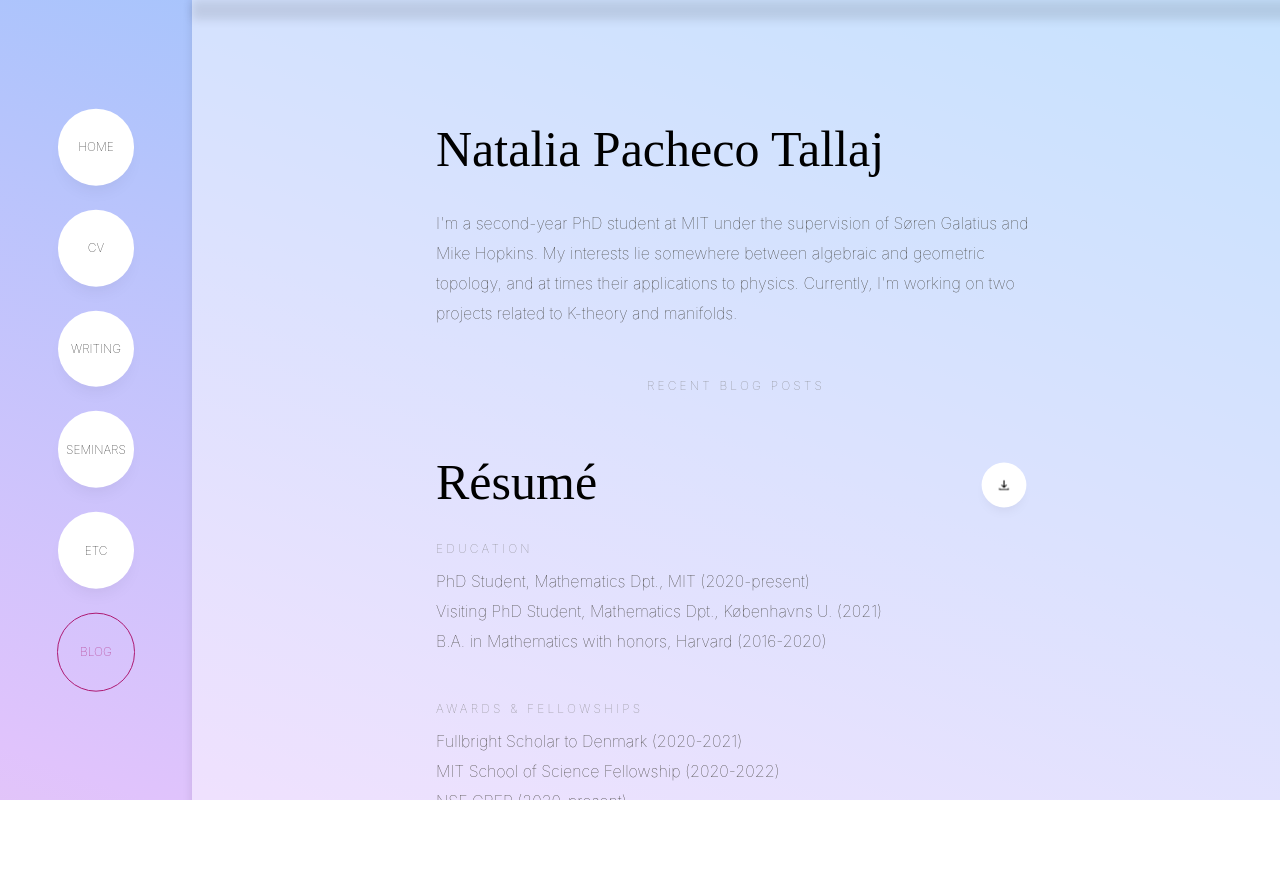
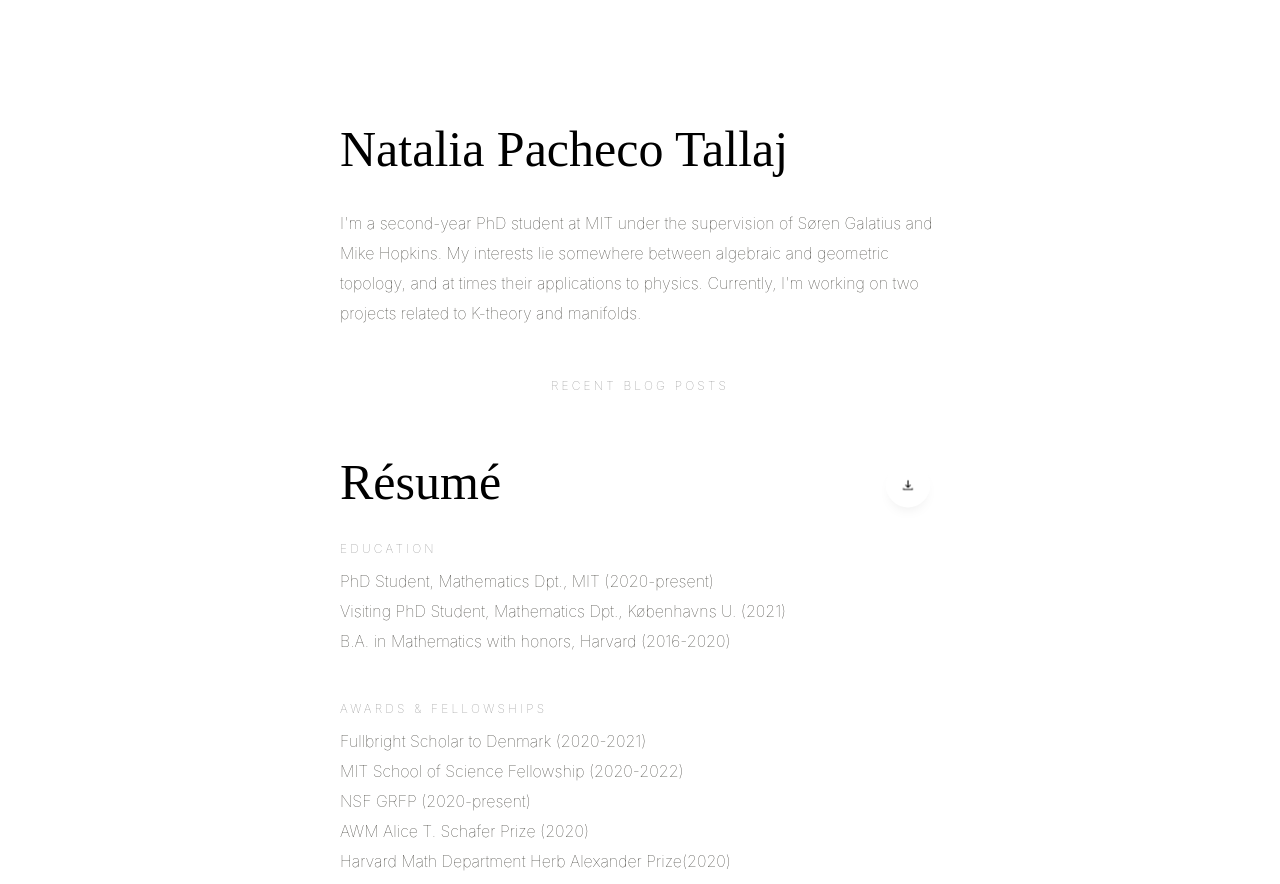
Before and after one commit to natipi/website-tinkering, a website: page public/index.html in a window 1280 px wide. Shown: the top 884 px of the page. Before the commit the page ends 800 px from the top, so only its background shows below. Drawn offline with nearby package versions, Linux system fonts and the light colour scheme; no server answers; a web font is replaced by a local one.

Commit message:
remove parallax and multicolor background

```diff
--- a/public/css/style.scss
+++ b/public/css/style.scss
@@ -18,34 +18,22 @@
 }
 
 body{
-    /* background: radial-gradient(30% 55.51% at 50% 70%, #FFD3C7 0%, rgba(255, 211, 200, 0.04) 100%),
-                radial-gradient(30% 80% at 94% 96%, rgba(0, 255, 255, 0.3) 0%, rgba(230, 245, 255, 0) 70%),
-                radial-gradient(44% 80% at 4% 94%, rgba(107, 110, 154, 0.8) 0%, rgba(225, 225, 234, 0) 100%), #FFFFFF; */
-    // font-family: quiche-sans, sans-serif;
     font-family: Inter, Helvetica, "Apple Color Emoji", "Segoe UI Emoji", NotoColorEmoji, "Noto Color Emoji", "Segoe UI Symbol", "Android Emoji", EmojiSymbols, -apple-system, BlinkMacSystemFont, "Segoe UI", Roboto, "Helvetica Neue", "Noto Sans", sans-serif;
     font-weight: 100;
     align-content:center;align-items:center;
     margin:0;
     padding:0;
-    overflow: hidden;
-
-    // background-image: linear-gradient(200deg, #8EC5FC 0%, #E0C3FC 33%, #ffdebd 66%, #cdffc5 100%);
+    overflow: scroll;
 }
 
 h1, h2, h3 {
-    /* font-weight:100; */
     font-weight: 300;
 }
 
 h1 {
     margin: auto;
-    /* margin-top: 100px !important; */
     font-size: 34px;
     font-family: 'ny', serif;
-    // font-family: rollerscript-rough, sans-serif;
-    // font-style: normal;
-    // font-weight: 400;
-    /* text-align:center; */
     margin-bottom:30px;
 }
 
@@ -68,21 +56,6 @@ a {
     margin-bottom:0;
 }
 
-.parallax-wrapper {
-    position: relative;
-    height: 100vh;
-    width: 100vw;
-    overflow-x: hidden;
-    overflow-y: auto;
-    perspective: 1px;
-}
-
-.parallax-object {
-    // --scale: calc(1)
-    // transform-style: preserve-3d;
-
-    // position:absolute;
-}
 
 .background-gradient {
     content: '';
@@ -90,14 +63,12 @@ a {
     min-height: 100vh;
     width: 25vw; //25
     background-color: white;
-    // before: 200deg, blue
     background-image: linear-gradient(200deg, #8EC5FC 0%, #E0C3FC 33%, #ffdebd 66%, #cdffc5 100%);
     opacity: 0.3; //0.2
     transform: translateZ(-1px) scale(8) translateY(37.5vh); // scale 8, Y 37.5
     z-index:-2;
     margin-left: auto;
     margin-right: auto;
-    // border: 10px solid red;
 }
 .section-background {
     content: '';
@@ -155,30 +126,20 @@ a {
     top: 15vh;
 }
 .has-small-top-margin{
-    // top:calc(100px);
-    // top:10vh;
-    // top: 50vh;
-    // top:30px;
-
-    // so that the one-column blog post spotlight ends up vertically centered
-    // height of post spotlight: little heading 12px + 15px, 35vh post-card, 30px margin-bottom for the first, 10px padding-bottom on post-spotlight
-    top: calc((100vh - (12px + 15px + 35vh + 30px + 35vh + 10px)) / 2);
+top: calc((100vh - (12px + 15px + 35vh + 30px + 35vh + 10px)) / 2);
 }
 .max-width {
     position: absolute;
     width: 50vw;
     max-width: 600px;
-    // max-width:40vw;
     min-width: 400px;
     left: 50%;
-    // top: calc(20px + 40px + 20vh); // replace 40px by height of nav bar
     min-height:100vh;
     transform: translateX(-50%) ;
 }
 
 .max-width h1 {
     font-size: 50px;
-    // padding-bottom:10px;
 }
 
 
--- a/public/index.html
+++ b/public/index.html
@@ -45,50 +45,7 @@
         </script>
     </head>
     <body>
-        <!-- <div class="nav-bar">
-            <a class="nav-item" id="home-button">HOME</a>
-            <a class="nav-item" id="cv-button">CV</a>
-            <a class="nav-item" id="writing-button">WRITING</a>
-            <a class="nav-item" id="seminars-button">SEMINARS</a>
-            <a class="nav-item" id="etc-button">ETC</a>
-            <a style="padding-left:5px;padding-right:5px;padding-top:15px;padding-bottom:15px;">|</span>
-            <a href="" class="nav-item">BLOG</a>
-        </div> -->
-        <div style="position:fixed;float:left;width:10vw;left:2.5vw;top:50%;transform:translateY(-50%);z-index:10;">
-            <div class="side-nav-button"
-                id="home-button">
-                HOME
-            </div>
-            <div class="side-nav-button"
-            id="cv-button">
-                CV
-            </div>
-            <div class="side-nav-button"
-                id="writing-button">
-                WRITING
-            </div>
-            <div class="side-nav-button"
-                id="seminars-button">
-                SEMINARS
-            </div>
-            <div class="side-nav-button"
-                id="etc-button">
-                ETC
-            </div>
-            <div class="side-nav-button blog-button"
-                id="blog-button">
-                BLOG
-            </div>
-        </div>
 
-        <div style="position:fixed;float:right;top:0;right:0;width:85vw;background-color:rgba(255,255,255,0.5);box-shadow: rgba(0,0,0,0.1) 10px 10px 10px 10px;z-index:1;"> </div>
-        <!-- <div class="parallax-wrapper" style=""> -->
-        <!-- <div class="" style="background-image: linear-gradient(200deg, #8EC5FC 0%, #E0C3FC 33%, #ffdebd 66%, #cdffc5 100%);position:fixed;width:100vw;height:100vh;top:0;left:0;"> </div> -->
-
-        <div class="parallax-wrapper">
-            <div class="background-gradient parallax-object" style="opacity: 1!important; z-index:-1;"> </div>
-
-            <div style="position:absolute;width:85vw;left:15vw;top:0;background-color:rgba(255,255,255,0.5);z-index:5;box-shadow: rgba(0, 0, 0, 0.1) 10px 10px 10px 10px; height:400vh;">
                 <div class="max-width has-top-margin">
                     <h1>Natalia Pacheco Tallaj</h1>
                     <div class="text-block" style="line-height:30px;">
@@ -260,9 +217,7 @@
                     This website's design was inspired by the Amie super template, but the code + Notion integration was written by me and is independent of Super.
                 </div> -->
                 <!-- <div id="recent-posts" class="post-spotlight"></div> -->
-                </div>
-            </div>
-        </div>
+
     <script src="js/main.js"></script>
     <script>
         addRecentPostsToDom()
```
Also changed, not shown: public/css/style.css, 1 other file.
